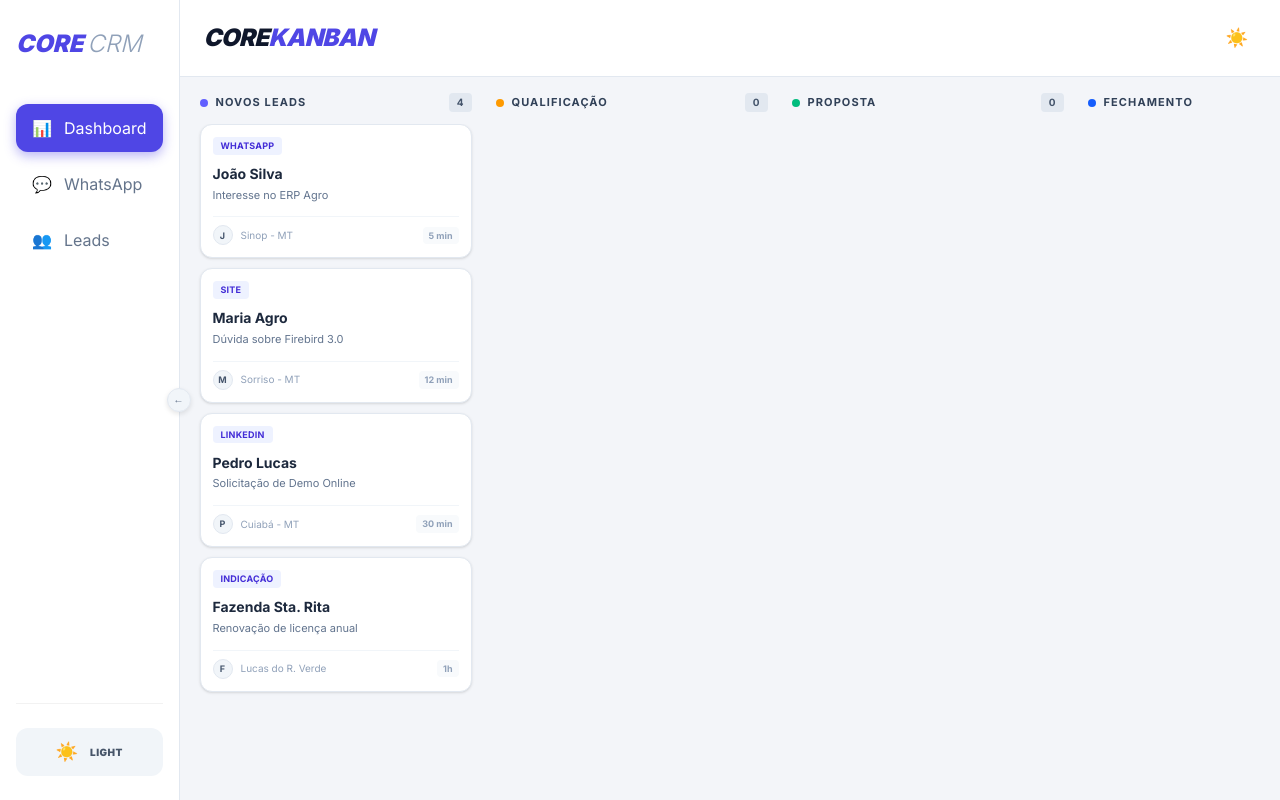
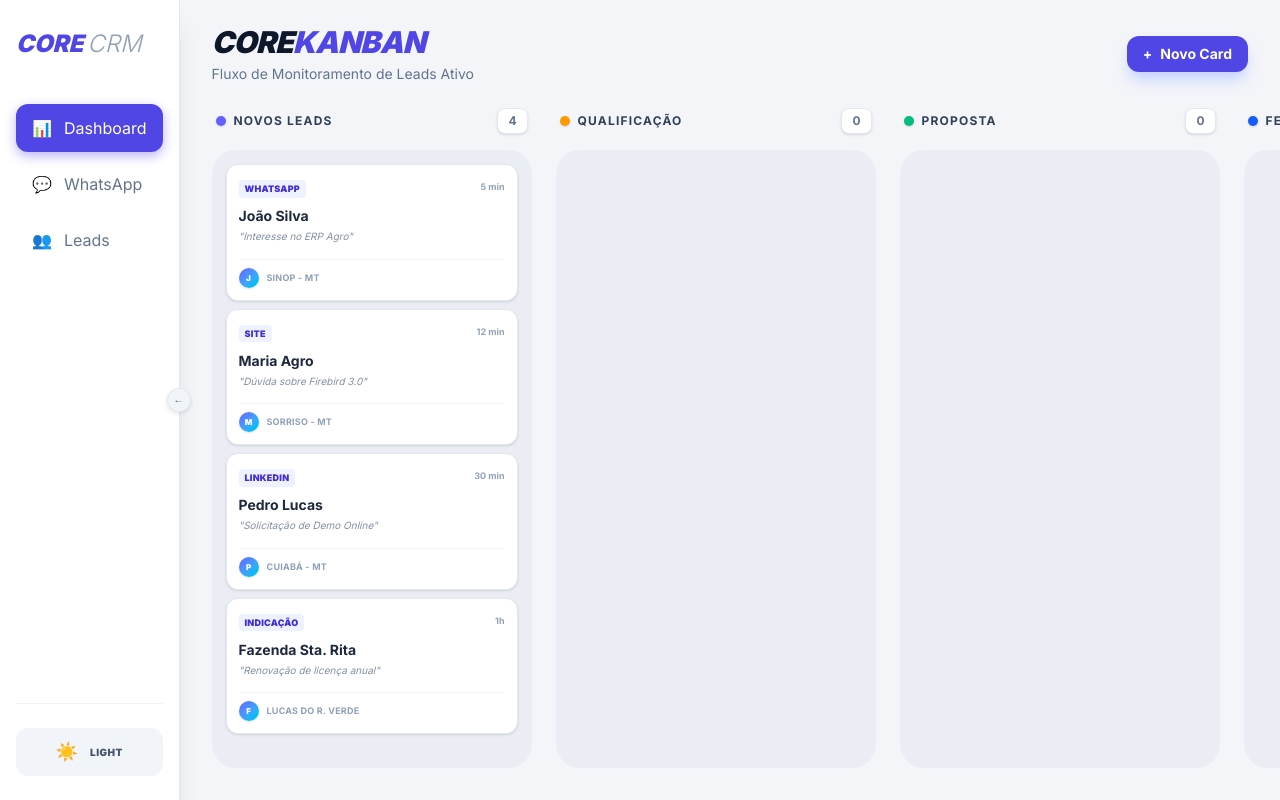
Before and after one commit to MatheusHolowka/crmProj-Front, an Angular app: page /dashboard in a window 1280 px wide. Built offline with nearby package versions, Linux system fonts and the light colour scheme.

Commit message:
Fix: Melhorado a tela do kanaban

```diff
--- a/src/app/pages/dashboard/dashboard.html
+++ b/src/app/pages/dashboard/dashboard.html
@@ -1,38 +1,51 @@
-<div class="flex h-screen w-full overflow-hidden bg-slate-50 dark:bg-slate-950 transition-colors duration-500">
-
-  <app-sidebar class="flex-none h-full z-20"></app-sidebar>
+<div
+  class="flex h-screen w-full overflow-hidden bg-[#F3F5F9] dark:bg-slate-950 transition-colors duration-500"
+>
+  <app-sidebar class="flex-none h-full z-20 shadow-xl"></app-sidebar>
 
   <main class="flex-1 flex flex-col h-full relative min-w-0" cdkDropListGroup>
-
-    <header class="flex-none flex justify-between items-center px-6 py-4 border-b border-slate-200 dark:border-slate-800 bg-white dark:bg-slate-900 z-10">
+    <header class="flex-none flex justify-between items-center px-8 py-6 bg-transparent z-10">
       <div>
-        <h1 class="text-2xl font-black tracking-tight text-slate-900 dark:text-white italic">
+        <h1 class="text-3xl font-black tracking-tight text-slate-900 dark:text-white italic">
           CORE<span class="text-indigo-600">KANBAN</span>
         </h1>
+        <p class="text-slate-500 dark:text-slate-400 font-medium text-sm mt-1">
+          Fluxo de Monitoramento de Leads Ativo
+        </p>
       </div>
-      <button (click)="toggleTheme()" class="p-2 rounded-lg hover:bg-slate-100 dark:hover:bg-slate-800 transition-colors text-lg">
-        {{ isDarkMode() ? '🌙' : '☀️' }}
+
+      <div class="flex gap-3">
+        <button
+          class="hidden md:flex items-center gap-2 bg-indigo-600 hover:bg-indigo-700 text-white px-4 py-2 rounded-xl text-sm font-bold shadow-lg shadow-indigo-200 dark:shadow-none transition-all hover:-translate-y-0.5"
+        >
+          <span>+</span> Novo Card
         </button>
+      </div>
     </header>
 
-    <div class="flex-1 overflow-x-auto overflow-y-hidden p-4 custom-scrollbar bg-[#F3F5F9] dark:bg-slate-950">
-
-      <div class="flex h-full gap-4">
-
-        <ng-container *ngFor="let coluna of [
+    <div class="flex-1 overflow-x-auto overflow-y-hidden p-8 pt-0 custom-scrollbar">
+      <div class="flex h-full gap-6">
+        <ng-container
+          *ngFor="
+            let coluna of [
               { titulo: 'Novos Leads', cor: 'bg-indigo-500', lista: novosLeads },
               { titulo: 'Qualificação', cor: 'bg-amber-500', lista: qualificacao },
               { titulo: 'Proposta', cor: 'bg-emerald-500', lista: proposta },
-          { titulo: 'Fechamento', cor: 'bg-blue-600', lista: fechamento }
-        ]">
-
-          <div class="flex flex-col min-w-[280px] w-[280px] flex-1 h-full">
-
-            <div class="flex items-center justify-between mb-3 px-1 flex-none">
-              <h2 class="font-bold text-slate-700 dark:text-slate-300 flex items-center gap-2 uppercase text-[11px] tracking-widest">
-                <span [class]="'w-2 h-2 rounded-full ' + coluna.cor"></span> {{ coluna.titulo }}
+              { titulo: 'Fechamento', cor: 'bg-blue-600', lista: fechamento },
+            ]
+          "
+        >
+          <div class="flex flex-col min-w-[320px] max-w-[400px] flex-1 h-full">
+            <div class="flex items-center justify-between mb-4 px-1 flex-none">
+              <h2
+                class="font-bold text-slate-700 dark:text-slate-300 flex items-center gap-2 uppercase text-xs tracking-widest"
+              >
+                <span [class]="'w-2.5 h-2.5 rounded-full shadow-sm ' + coluna.cor"></span>
+                {{ coluna.titulo }}
               </h2>
-              <span class="bg-slate-200 dark:bg-slate-800 text-slate-600 dark:text-slate-400 px-2 py-0.5 rounded text-[10px] font-bold">
+              <span
+                class="bg-white dark:bg-slate-800 text-slate-500 px-2.5 py-1 rounded-lg text-xs font-bold border border-slate-200 dark:border-slate-700 shadow-sm"
+              >
                 {{ coluna.lista.length }}
               </span>
             </div>
@@ -41,47 +54,87 @@
               cdkDropList
               [cdkDropListData]="coluna.lista"
               (cdkDropListDropped)="drop($event)"
-              class="flex-1 overflow-y-auto custom-scrollbar-y px-1 pb-2"
+              class="flex-1 overflow-y-auto custom-scrollbar-y rounded-[1.5rem] bg-slate-200/50 dark:bg-slate-900/40 p-3 border-2 border-dashed border-transparent hover:border-indigo-500/10 transition-colors"
             >
-
               <div
-                *ngFor="let lead of coluna.lista; trackBy: trackByFn"
+                *ngFor="let lead of coluna.lista"
                 cdkDrag
-                [cdkDragData]="lead"
-                class="bg-white dark:bg-slate-900 p-3 rounded-xl border border-slate-200 dark:border-slate-800 mb-2.5 cursor-grab active:cursor-grabbing hover:border-indigo-400 dark:hover:border-indigo-500 shadow-sm hover:shadow-md transition-all duration-200 group relative"
+                class="bg-white dark:bg-slate-900 p-3 rounded-xl shadow-sm border border-slate-200 dark:border-slate-800 mb-2 cursor-grab active:cursor-grabbing hover:border-indigo-400 dark:hover:border-indigo-500 hover:shadow-md transition-all duration-200 group relative"
               >
-
-                <div class="flex justify-between items-start mb-2">
-                  <span class="text-[9px] font-bold uppercase tracking-wide text-indigo-700 bg-indigo-50 dark:bg-indigo-500/20 dark:text-indigo-300 px-2 py-0.5 rounded">
+                <div class="flex justify-between items-start mb-1.5 h-6">
+                  <span
+                    class="text-[9px] font-black uppercase tracking-wide text-indigo-700 bg-indigo-50 dark:bg-indigo-500/20 dark:text-indigo-300 px-1.5 py-0.5 rounded self-center"
+                  >
                     {{ lead.origem }}
                   </span>
 
-                  <button class="opacity-0 group-hover:opacity-100 p-1 -mt-1 -mr-1 rounded hover:bg-slate-100 dark:hover:bg-slate-800 text-slate-400 transition-all" title="Opções">
-                     <svg class="w-4 h-4" fill="currentColor" viewBox="0 0 24 24"><path d="M12 8c1.1 0 2-.9 2-2s-.9-2-2-2-2 .9-2 2 .9 2 2 2zm0 2c-1.1 0-2 .9-2 2s.9 2 2 2 2-.9 2-2-.9-2-2-2zm0 6c-1.1 0-2 .9-2 2s.9 2 2 2 2-.9 2-2-.9-2-2-2z"/></svg>
+                  <div class="flex items-center gap-1">
+                    <button
+                      (click)="editarLead(lead); $event.stopPropagation()"
+                      class="opacity-0 group-hover:opacity-100 transition-opacity p-1 -mt-0.5 rounded-md hover:bg-indigo-50 dark:hover:bg-indigo-900/30 text-slate-400 hover:text-indigo-600"
+                      title="Editar Card"
+                    >
+                      <svg
+                        xmlns="http://www.w3.org/2000/svg"
+                        viewBox="0 0 20 20"
+                        fill="currentColor"
+                        class="w-3.5 h-3.5"
+                      >
+                        <path
+                          d="M5.433 13.917l1.262-3.155A4 4 0 017.58 9.42l6.92-6.918a2.121 2.121 0 013 3l-6.92 6.918c-.383.383-.84.685-1.343.886l-3.154 1.262a.5.5 0 01-.65-.65z"
+                        />
+                        <path
+                          d="M3.5 5.75c0-.69.56-1.25 1.25-1.25H10A.75.75 0 0010 3H4.75A2.75 2.75 0 002 5.75v9.5A2.75 2.75 0 004.75 18h9.5A2.75 2.75 0 0017 15.25v-5.5a.75.75 0 00-1.5 0v5.5a1.25 1.25 0 01-1.25 1.25h-9.5a1.25 1.25 0 01-1.25-1.25v-9.5z"
+                        />
+                      </svg>
                     </button>
+
+                    <span class="text-slate-400 text-[9px] font-semibold min-w-[30px] text-right">{{
+                      lead.tempo
+                    }}</span>
+                  </div>
                 </div>
 
-                <h3 class="font-semibold text-slate-800 dark:text-slate-100 text-sm mb-1 leading-tight">{{ lead.nome }}</h3>
+                <div class="pr-2">
+                  <h3
+                    class="font-bold text-slate-800 dark:text-slate-100 text-sm leading-tight mb-0.5"
+                  >
+                    {{ lead.nome }}
+                  </h3>
 
-                <p class="text-[11px] text-slate-500 dark:text-slate-400 line-clamp-2 leading-relaxed mb-3">
-                  {{ lead.mensagem }}
+                  <p
+                    class="text-[10px] text-slate-500 dark:text-slate-400 truncate leading-relaxed italic pr-1 inline-block w-full opacity-80"
+                  >
+                    "{{ lead.mensagem }}"
                   </p>
+                </div>
 
-                <div class="flex items-center justify-between pt-2 border-t border-slate-100 dark:border-slate-800">
-                   <div class="flex items-center gap-2">
-                      <div class="w-5 h-5 rounded-full bg-slate-100 dark:bg-slate-800 text-slate-600 dark:text-slate-300 flex items-center justify-center text-[9px] font-bold border border-slate-200 dark:border-slate-700">
+                <div
+                  class="flex items-center gap-2 mt-2 pt-2 border-t border-slate-100 dark:border-slate-800"
+                >
+                  <div
+                    class="w-5 h-5 rounded-full bg-gradient-to-br from-indigo-500 to-cyan-400 flex items-center justify-center text-[8px] text-white font-black shadow-sm"
+                  >
                     {{ lead.nome[0] }}
                   </div>
-                      <span class="text-[10px] text-slate-400 font-medium">{{ lead.localidade }}</span>
-                   </div>
-                   <span class="text-[9px] font-semibold text-slate-400 bg-slate-50 dark:bg-slate-800/50 px-1.5 py-0.5 rounded">{{ lead.tempo }}</span>
+                  <span
+                    class="text-[9px] font-bold text-slate-400 uppercase tracking-wide truncate max-w-[120px]"
+                    >{{ lead.localidade }}</span
+                  >
                 </div>
 
+                <div *cdkDragPlaceholder class="opacity-0"></div>
+
+                <div
+                  *cdkDragPreview
+                  class="bg-white dark:bg-slate-900 p-3 rounded-xl shadow-xl border border-indigo-500/30 w-[280px] opacity-95"
+                >
+                  <h3 class="font-bold text-indigo-600 text-sm">Editando {{ lead.nome }}...</h3>
+                </div>
               </div>
             </div>
           </div>
         </ng-container>
-
       </div>
     </div>
   </main>
--- a/src/app/pages/dashboard/dashboard.ts
+++ b/src/app/pages/dashboard/dashboard.ts
@@ -25,17 +25,45 @@ interface Lead {
   standalone: true,
   imports: [CommonModule, CdkDropListGroup, CdkDropList, CdkDrag, Sidebar],
   templateUrl: './dashboard.html',
-  styleUrl: './dashboard.css'
+  styleUrl: './dashboard.css',
 })
 export class Dashboard {
   public theme = inject(Theme);
 
   // Etapas do Funil (Mock de dados)
   novosLeads: Lead[] = [
-    { id: 1, nome: 'João Silva', origem: 'WhatsApp', mensagem: 'Interesse no ERP Agro', localidade: 'Sinop - MT', tempo: '5 min' },
-    { id: 2, nome: 'Maria Agro', origem: 'Site', mensagem: 'Dúvida sobre Firebird 3.0', localidade: 'Sorriso - MT', tempo: '12 min' },
-    { id: 3, nome: 'Pedro Lucas', origem: 'LinkedIn', mensagem: 'Solicitação de Demo Online', localidade: 'Cuiabá - MT', tempo: '30 min' },
-    { id: 4, nome: 'Fazenda Sta. Rita', origem: 'Indicação', mensagem: 'Renovação de licença anual', localidade: 'Lucas do R. Verde', tempo: '1h' }
+    {
+      id: 1,
+      nome: 'João Silva',
+      origem: 'WhatsApp',
+      mensagem: 'Interesse no ERP Agro',
+      localidade: 'Sinop - MT',
+      tempo: '5 min',
+    },
+    {
+      id: 2,
+      nome: 'Maria Agro',
+      origem: 'Site',
+      mensagem: 'Dúvida sobre Firebird 3.0',
+      localidade: 'Sorriso - MT',
+      tempo: '12 min',
+    },
+    {
+      id: 3,
+      nome: 'Pedro Lucas',
+      origem: 'LinkedIn',
+      mensagem: 'Solicitação de Demo Online',
+      localidade: 'Cuiabá - MT',
+      tempo: '30 min',
+    },
+    {
+      id: 4,
+      nome: 'Fazenda Sta. Rita',
+      origem: 'Indicação',
+      mensagem: 'Renovação de licença anual',
+      localidade: 'Lucas do R. Verde',
+      tempo: '1h',
+    },
   ];
 
   qualificacao: Lead[] = [];
@@ -57,11 +85,20 @@ export class Dashboard {
         event.previousContainer.data,
         event.container.data,
         event.previousIndex,
-        event.currentIndex
+        event.currentIndex,
       );
     }
   }
+  editarLead(lead: Lead) {
+    console.log('Editando lead:', lead);
+    // Aqui você colocará a lógica para abrir seu modal
+    alert(`Editando: ${lead.nome}`);
+  }
 
-  isDarkMode() { return this.theme.isDarkMode(); }
-  toggleTheme() { this.theme.toggleTheme(); }
+  isDarkMode() {
+    return this.theme.isDarkMode();
+  }
+  toggleTheme() {
+    this.theme.toggleTheme();
+  }
 }
```
Lines whose indentation alone changed are shown as unchanged.
